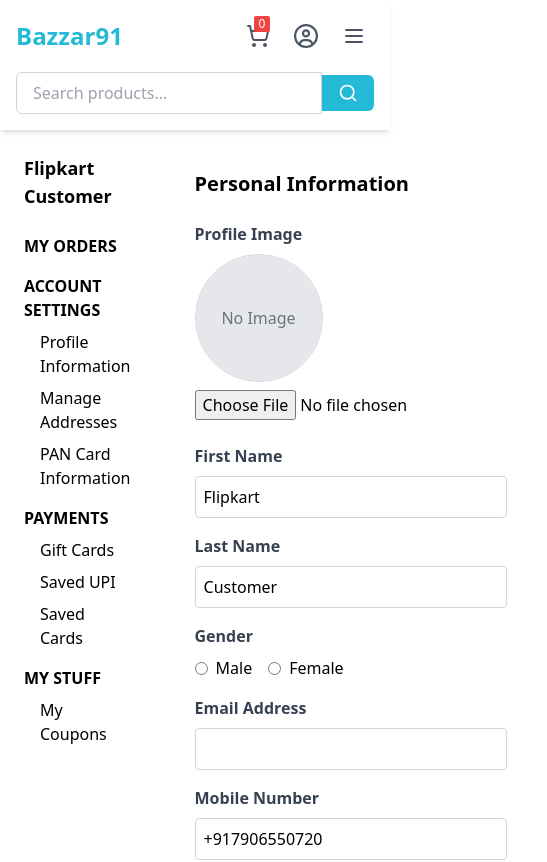
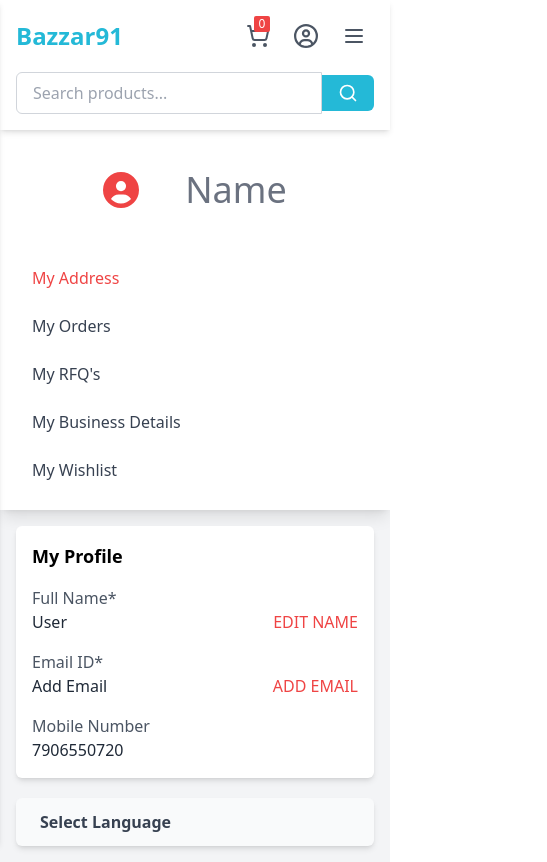
Before and after one commit to pearlorganisation/Bazar91_Frontend, a React (Vite) app: page /profile in a window 390 px wide. Shown: the top 862 px of the page, 547 px wide, since content can reach past the window. Built offline with nearby package versions, Linux system fonts and the light colour scheme.

Commit message:
slidebar for mobile

```diff
--- a/src/App.jsx
+++ b/src/App.jsx
@@ -40,6 +40,7 @@
           path: '/profile',
           element: <ProfilePage/>,
         }
+
       ]
     },
   ]);
--- a/src/Pages/Profile/Profile.jsx
+++ b/src/Pages/Profile/Profile.jsx
@@ -1,143 +1,238 @@
-import React, { useState } from 'react';
+// import React, { useState } from 'react';
 
+// function ProfilePage() {
+//     const [firstName, setFirstName] = useState("Flipkart");
+//     const [lastName, setLastName] = useState("Customer");
+//     const [gender, setGender] = useState("");
+//     const [email, setEmail] = useState("");
+//     const [mobile, setMobile] = useState("+917906550720");
+//     const [profileImage, setProfileImage] = useState(null);
+
+//     const handleImageUpload = (e) => {
+//         const file = e.target.files[0];
+//         if (file) {
+//             const reader = new FileReader();
+//             reader.onloadend = () => {
+//                 setProfileImage(reader.result);
+//             };
+//             reader.readAsDataURL(file);
+//         }
+//     };
+
+//     return (
+//         <div className="flex h-screen bg-gray-100">
+//             <div className="w-64 bg-white p-6 shadow-md">
+//                 <h2 className="text-lg font-bold mb-6">Flipkart Customer</h2>
+//                 <ul className="space-y-4">
+//                     <li><strong>MY ORDERS</strong></li>
+//                     <li><strong>ACCOUNT SETTINGS</strong>
+//                         <ul className="pl-4 mt-2 space-y-2">
+//                             <li>Profile Information</li>
+//                             <li>Manage Addresses</li>
+//                             <li>PAN Card Information</li>
+//                         </ul>
+//                     </li>
+//                     <li><strong>PAYMENTS</strong>
+//                         <ul className="pl-4 mt-2 space-y-2">
+//                             <li>Gift Cards</li>
+//                             <li>Saved UPI</li>
+//                             <li>Saved Cards</li>
+//                         </ul>
+//                     </li>
+//                     <li><strong>MY STUFF</strong>
+//                         <ul className="pl-4 mt-2 space-y-2">
+//                             <li>My Coupons</li>
+//                         </ul>
+//                     </li>
+//                 </ul>
+//             </div>
+
+//             <div className="flex-1 p-10 bg-white">
+//                 <h2 className="text-xl font-semibold mb-6">Personal Information</h2>
+
+//                 {/* Profile Image Upload Section */}
+//                 <div className="mb-6">
+//                     <label className="block text-gray-700 font-bold mb-2">Profile Image</label>
+//                     <div className="w-32 h-32 mb-2 overflow-hidden rounded-full border border-gray-300">
+//                         {profileImage ? (
+//                             <img src={profileImage} alt="Profile" className="w-full h-full object-cover" />
+//                         ) : (
+//                             <div className="w-full h-full flex items-center justify-center bg-gray-200 text-gray-500">
+//                                 No Image
+//                             </div>
+//                         )}
+//                     </div>
+//                     <input
+//                         type="file"
+//                         accept="image/*"
+//                         onChange={handleImageUpload}
+//                         className="block"
+//                     />
+//                 </div>
+
+//                 <div className="mb-4">
+//                     <label className="block text-gray-700 font-bold mb-2">First Name</label>
+//                     <input
+//                         type="text"
+//                         value={firstName}
+//                         onChange={(e) => setFirstName(e.target.value)}
+//                         className="w-full p-2 border border-gray-300 rounded"
+//                     />
+//                 </div>
+//                 <div className="mb-4">
+//                     <label className="block text-gray-700 font-bold mb-2">Last Name</label>
+//                     <input
+//                         type="text"
+//                         value={lastName}
+//                         onChange={(e) => setLastName(e.target.value)}
+//                         className="w-full p-2 border border-gray-300 rounded"
+//                     />
+//                 </div>
+//                 <div className="mb-4">
+//                     <label className="block text-gray-700 font-bold mb-2">Gender</label>
+//                     <div className="flex items-center space-x-4">
+//                         <label className="flex items-center">
+//                             <input
+//                                 type="radio"
+//                                 name="gender"
+//                                 value="Male"
+//                                 checked={gender === "Male"}
+//                                 onChange={(e) => setGender(e.target.value)}
+//                                 className="mr-2"
+//                             />
+//                             Male
+//                         </label>
+//                         <label className="flex items-center">
+//                             <input
+//                                 type="radio"
+//                                 name="gender"
+//                                 value="Female"
+//                                 checked={gender === "Female"}
+//                                 onChange={(e) => setGender(e.target.value)}
+//                                 className="mr-2"
+//                             />
+//                             Female
+//                         </label>
+//                     </div>
+//                 </div>
+//                 <div className="mb-4">
+//                     <label className="block text-gray-700 font-bold mb-2">Email Address</label>
+//                     <input
+//                         type="email"
+//                         value={email}
+//                         onChange={(e) => setEmail(e.target.value)}
+//                         className="w-full p-2 border border-gray-300 rounded"
+//                     />
+//                 </div>
+//                 <div className="mb-4">
+//                     <label className="block text-gray-700 font-bold mb-2">Mobile Number</label>
+//                     <input
+//                         type="tel"
+//                         value={mobile}
+//                         onChange={(e) => setMobile(e.target.value)}
+//                         className="w-full p-2 border border-gray-300 rounded"
+//                     />
+//                 </div>
+//                 <div className="mt-8">
+//                     <h3 className="text-lg font-semibold mb-2">FAQs</h3>
+//                     <p className="text-gray-700">What happens when I update my email address (or mobile number)?</p>
+//                 </div>
+//             </div>
+//         </div>
+//     );
+// }
+
+// export default ProfilePage;
+import React from 'react';
+import { FaCircleUser } from "react-icons/fa6";
 function ProfilePage() {
-    const [firstName, setFirstName] = useState("Flipkart");
-    const [lastName, setLastName] = useState("Customer");
-    const [gender, setGender] = useState("");
-    const [email, setEmail] = useState("");
-    const [mobile, setMobile] = useState("+917906550720");
-    const [profileImage, setProfileImage] = useState(null);
+  return (
+    <div className="min-h-screen bg-gray-100 flex flex-col md:flex-row">
+      {/* Sidebar */}
+      <aside className="w-full md:w-1/4 bg-white p-5 shadow-lg md:shadow-none md:sticky top-0">
+        <div className="text-center mb-5 flex">
+          <div className="w-20 h-20 mx-auto  rounded-full flex flex-row items-center justify-center text-white text-4xl mb-2">
+    <div>
+<FaCircleUser className='text-red-500'/>
+          </div>
+          <h2 className="text-xl font-semibold">User</h2>
+          <p className="text-gray-500">Name</p>
 
-    const handleImageUpload = (e) => {
-        const file = e.target.files[0];
-        if (file) {
-            const reader = new FileReader();
-            reader.onloadend = () => {
-                setProfileImage(reader.result);
-            };
-            reader.readAsDataURL(file);
-        }
-    };
-
-    return (
-        <div className="flex h-screen bg-gray-100">
-            <div className="w-64 bg-white p-6 shadow-md">
-                <h2 className="text-lg font-bold mb-6">Flipkart Customer</h2>
-                <ul className="space-y-4">
-                    <li><strong>MY ORDERS</strong></li>
-                    <li><strong>ACCOUNT SETTINGS</strong>
-                        <ul className="pl-4 mt-2 space-y-2">
-                            <li>Profile Information</li>
-                            <li>Manage Addresses</li>
-                            <li>PAN Card Information</li>
-                        </ul>
+          </div>
+        </div>
+        <ul className="space-y-2">
+          <li className="flex items-center text-red-500 py-2">
+            <i className="fas fa-map-marker-alt mr-3"></i> My Address
           </li>
-                    <li><strong>PAYMENTS</strong>
-                        <ul className="pl-4 mt-2 space-y-2">
-                            <li>Gift Cards</li>
-                            <li>Saved UPI</li>
-                            <li>Saved Cards</li>
-                        </ul>
+          <li className="flex items-center text-gray-700 py-2 hover:text-red-500 cursor-pointer">
+            <i className="fas fa-box mr-3"></i> My Orders
           </li>
-                    <li><strong>MY STUFF</strong>
-                        <ul className="pl-4 mt-2 space-y-2">
-                            <li>My Coupons</li>
-                        </ul>
+          <li className="flex items-center text-gray-700 py-2 hover:text-red-500 cursor-pointer">
+            <i className="fas fa-file-alt mr-3"></i> My RFQ's
+          </li>
+          <li className="flex items-center text-gray-700 py-2 hover:text-red-500 cursor-pointer">
+            <i className="fas fa-briefcase mr-3"></i> My Business Details
+          </li>
+          <li className="flex items-center text-gray-700 py-2 hover:text-red-500 cursor-pointer">
+            <i className="fas fa-heart mr-3"></i> My Wishlist
           </li>
         </ul>
-            </div>
+      </aside>
 
-            <div className="flex-1 p-10 bg-white">
-                <h2 className="text-xl font-semibold mb-6">Personal Information</h2>
-
-                {/* Profile Image Upload Section */}
-                <div className="mb-6">
-                    <label className="block text-gray-700 font-bold mb-2">Profile Image</label>
-                    <div className="w-32 h-32 mb-2 overflow-hidden rounded-full border border-gray-300">
-                        {profileImage ? (
-                            <img src={profileImage} alt="Profile" className="w-full h-full object-cover" />
-                        ) : (
-                            <div className="w-full h-full flex items-center justify-center bg-gray-200 text-gray-500">
-                                No Image
-                            </div>
-                        )}
-                    </div>
-                    <input
-                        type="file"
-                        accept="image/*"
-                        onChange={handleImageUpload}
-                        className="block"
-                    />
-                </div>
-
+      {/* Main Content */}
+      <main className="w-full md:w-3/4 p-4 md:p-6">
+        <section className="bg-white p-4 md:p-6 shadow-md rounded-md mb-5">
+          <h3 className="text-lg md:text-xl font-semibold mb-4">My Profile</h3>
           <div className="mb-4">
-                    <label className="block text-gray-700 font-bold mb-2">First Name</label>
-                    <input
-                        type="text"
-                        value={firstName}
-                        onChange={(e) => setFirstName(e.target.value)}
-                        className="w-full p-2 border border-gray-300 rounded"
-                    />
-                </div>
-                <div className="mb-4">
-                    <label className="block text-gray-700 font-bold mb-2">Last Name</label>
-                    <input
-                        type="text"
-                        value={lastName}
-                        onChange={(e) => setLastName(e.target.value)}
-                        className="w-full p-2 border border-gray-300 rounded"
-                    />
-                </div>
-                <div className="mb-4">
-                    <label className="block text-gray-700 font-bold mb-2">Gender</label>
-                    <div className="flex items-center space-x-4">
-                        <label className="flex items-center">
-                            <input
-                                type="radio"
-                                name="gender"
-                                value="Male"
-                                checked={gender === "Male"}
-                                onChange={(e) => setGender(e.target.value)}
-                                className="mr-2"
-                            />
-                            Male
-                        </label>
-                        <label className="flex items-center">
-                            <input
-                                type="radio"
-                                name="gender"
-                                value="Female"
-                                checked={gender === "Female"}
-                                onChange={(e) => setGender(e.target.value)}
-                                className="mr-2"
-                            />
-                            Female
-                        </label>
+            <label className="block text-gray-600">Full Name*</label>
+            <div className="flex justify-between items-center">
+              <span className="text-gray-800">User</span>
+              <button className="text-red-500 hover:underline">EDIT NAME</button>
             </div>
           </div>
           <div className="mb-4">
-                    <label className="block text-gray-700 font-bold mb-2">Email Address</label>
-                    <input
-                        type="email"
-                        value={email}
-                        onChange={(e) => setEmail(e.target.value)}
-                        className="w-full p-2 border border-gray-300 rounded"
-                    />
-                </div>
-                <div className="mb-4">
-                    <label className="block text-gray-700 font-bold mb-2">Mobile Number</label>
-                    <input
-                        type="tel"
-                        value={mobile}
-                        onChange={(e) => setMobile(e.target.value)}
-                        className="w-full p-2 border border-gray-300 rounded"
-                    />
-                </div>
-                <div className="mt-8">
-                    <h3 className="text-lg font-semibold mb-2">FAQs</h3>
-                    <p className="text-gray-700">What happens when I update my email address (or mobile number)?</p>
+            <label className="block text-gray-600">Email ID*</label>
+            <div className="flex justify-between items-center">
+              <span className="text-gray-800">Add Email</span>
+              <button className="text-red-500 hover:underline">ADD EMAIL</button>
             </div>
           </div>
+          <div>
+            <label className="block text-gray-600">Mobile Number</label>
+            <span className="text-gray-800">7906550720</span>
+          </div>
+        </section>
+
+        <section className="bg-gray-50 p-3 md:p-4 shadow-md rounded-md mb-5">
+          <button className="flex items-center text-gray-700 font-semibold">
+            <i className="fas fa-globe mr-3"></i> Select Language
+          </button>
+        </section>
+
+        <section className="bg-gray-50 p-3 md:p-4 shadow-md rounded-md mb-5">
+          <button className="text-red-500 font-semibold hover:underline">
+            + ADD NEW DELIVERY ADDRESS
+          </button>
+        </section>
+
+        <section className="bg-gray-50 p-3 md:p-4 shadow-md rounded-md mb-5">
+          <button className="text-red-500 font-semibold hover:underline">
+            + ADD NEW BILLING ADDRESS
+          </button>
+        </section>
+
+        <section className="bg-gray-50 p-3 md:p-4 shadow-md rounded-md mb-5">
+          <button className="text-red-500 font-semibold hover:underline">
+            CHANGE PASSWORD
+          </button>
+        </section>
+
+        <section className="bg-gray-50 p-3 md:p-4 shadow-md rounded-md">
+          <button className="flex items-center text-gray-700 font-semibold">
+            <i className="fas fa-power-off mr-3"></i> Logout
+          </button>
+        </section>
+      </main>
     </div>
   );
 }
--- a/src/features/Slice/CartSlice.js
+++ b/src/features/Slice/CartSlice.js
@@ -58,5 +58,5 @@
   },
 });
 
-export const { addToCart, removeFromCart, decreaseQuantity } = cartSlice.actions;
+export const { addToCart, removeFromCart, decreaseQuantity, togglesidebar } = cartSlice.actions;
 export default cartSlice.reducer;
```
Also changed, not shown: src/Pages/Home/LandingPage.jsx (+78 -42 lines), src/components/layout/Header.jsx (+40 -21 lines), src/components/layout/Layout.jsx (+17 -7 lines), src/sidebar/NestedSidebar.jsx (+56 -62 lines). Lines whose indentation alone changed are shown as unchanged.
